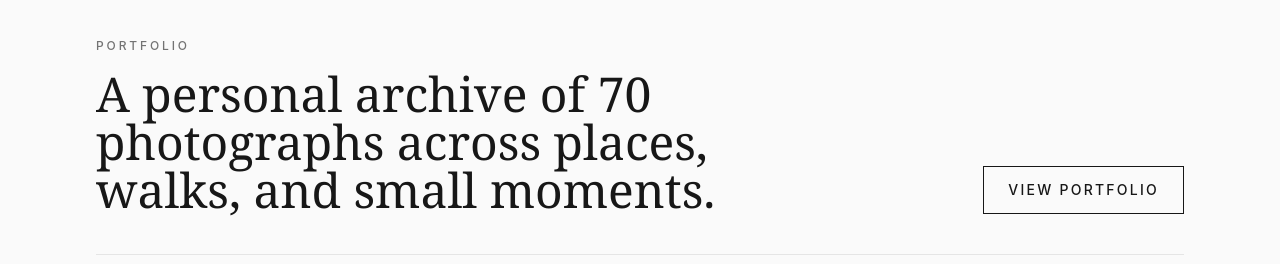
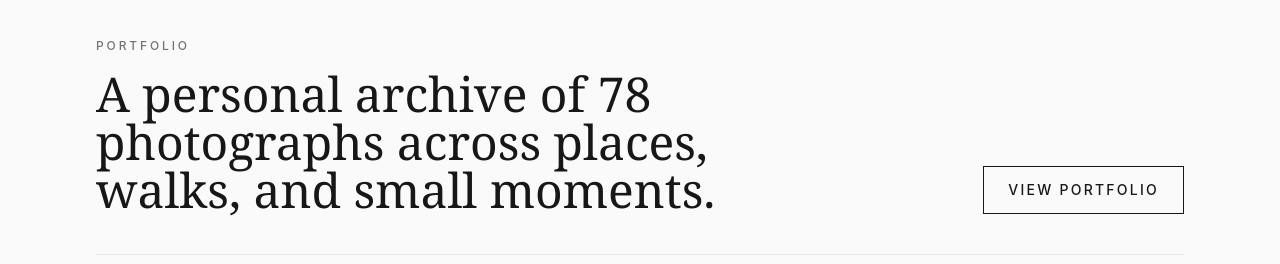
Before and after one commit to jpang007/photography, a Next.js app: page / in a window 1280 px wide. Shown: the part 819-1083 px from the top of the page. Built offline with nearby package versions, Linux system fonts and the light colour scheme; no server answers.

Commit message:
update photos

```diff
--- a/src/data/generatedPhotos.ts
+++ b/src/data/generatedPhotos.ts
@@ -1,5 +1,5 @@
 // AUTO-GENERATED - DO NOT EDIT MANUALLY
-// Generated on: 2026-05-29T23:44:05.109Z
+// Generated on: 2026-05-31T22:31:23.869Z
 // Run 'node scripts/generate-photos.js' to regenerate
 
 export const S3_BASE_URL = 'https://jeremyjpangphotos.s3.us-east-2.amazonaws.com';
@@ -97,6 +97,15 @@ export const trips = [
     "description": "California 2025",
     "count": 4,
     "coverImage": "https://jeremyjpangphotos.s3.us-east-2.amazonaws.com/gallery/california-2025/DSCF6571.jpeg"
+  },
+  {
+    "id": "barcelona-2025",
+    "slug": "barcelona-2025",
+    "name": "Barcelona",
+    "year": "2025",
+    "description": "Barcelona 2025",
+    "count": 8,
+    "coverImage": "https://jeremyjpangphotos.s3.us-east-2.amazonaws.com/gallery/barcelona-2025/DSCF0325.jpeg"
   }
 ];
 
@@ -478,6 +487,62 @@ export const photos = [
     "filename": "dandelions_spring_film_edit_v1.jpeg"
   },
   {
+    "id": "barcelona-2025-dscf0325",
+    "src": "https://jeremyjpangphotos.s3.us-east-2.amazonaws.com/gallery/barcelona-2025/DSCF0325.jpeg",
+    "alt": "DSCF0325",
+    "trip": "barcelona-2025",
+    "filename": "DSCF0325.jpeg"
+  },
+  {
+    "id": "barcelona-2025-dscf0618",
+    "src": "https://jeremyjpangphotos.s3.us-east-2.amazonaws.com/gallery/barcelona-2025/DSCF0618.jpeg",
+    "alt": "DSCF0618",
+    "trip": "barcelona-2025",
+    "filename": "DSCF0618.jpeg"
+  },
+  {
+    "id": "barcelona-2025-dscf0668",
+    "src": "https://jeremyjpangphotos.s3.us-east-2.amazonaws.com/gallery/barcelona-2025/DSCF0668.jpeg",
+    "alt": "DSCF0668",
+    "trip": "barcelona-2025",
+    "filename": "DSCF0668.jpeg"
+  },
+  {
+    "id": "barcelona-2025-dscf0672",
+    "src": "https://jeremyjpangphotos.s3.us-east-2.amazonaws.com/gallery/barcelona-2025/DSCF0672.jpeg",
+    "alt": "DSCF0672",
+    "trip": "barcelona-2025",
+    "filename": "DSCF0672.jpeg"
+  },
+  {
+    "id": "barcelona-2025-dscf0706",
+    "src": "https://jeremyjpangphotos.s3.us-east-2.amazonaws.com/gallery/barcelona-2025/DSCF0706.jpeg",
+    "alt": "DSCF0706",
+    "trip": "barcelona-2025",
+    "filename": "DSCF0706.jpeg"
+  },
+  {
+    "id": "barcelona-2025-dscf0714",
+    "src": "https://jeremyjpangphotos.s3.us-east-2.amazonaws.com/gallery/barcelona-2025/DSCF0714.jpeg",
+    "alt": "DSCF0714",
+    "trip": "barcelona-2025",
+    "filename": "DSCF0714.jpeg"
+  },
+  {
+    "id": "barcelona-2025-dscf0975",
+    "src": "https://jeremyjpangphotos.s3.us-east-2.amazonaws.com/gallery/barcelona-2025/DSCF0975.jpeg",
+    "alt": "DSCF0975",
+    "trip": "barcelona-2025",
+    "filename": "DSCF0975.jpeg"
+  },
+  {
+    "id": "barcelona-2025-dscf1120",
+    "src": "https://jeremyjpangphotos.s3.us-east-2.amazonaws.com/gallery/barcelona-2025/DSCF1120.jpeg",
+    "alt": "DSCF1120",
+    "trip": "barcelona-2025",
+    "filename": "DSCF1120.jpeg"
+  },
+  {
     "id": "random-dscf3315-1-edited",
     "src": "https://jeremyjpangphotos.s3.us-east-2.amazonaws.com/gallery/random/DSCF3315%201%20Edited.jpeg",
     "alt": "DSCF3315 1 Edited",
```
